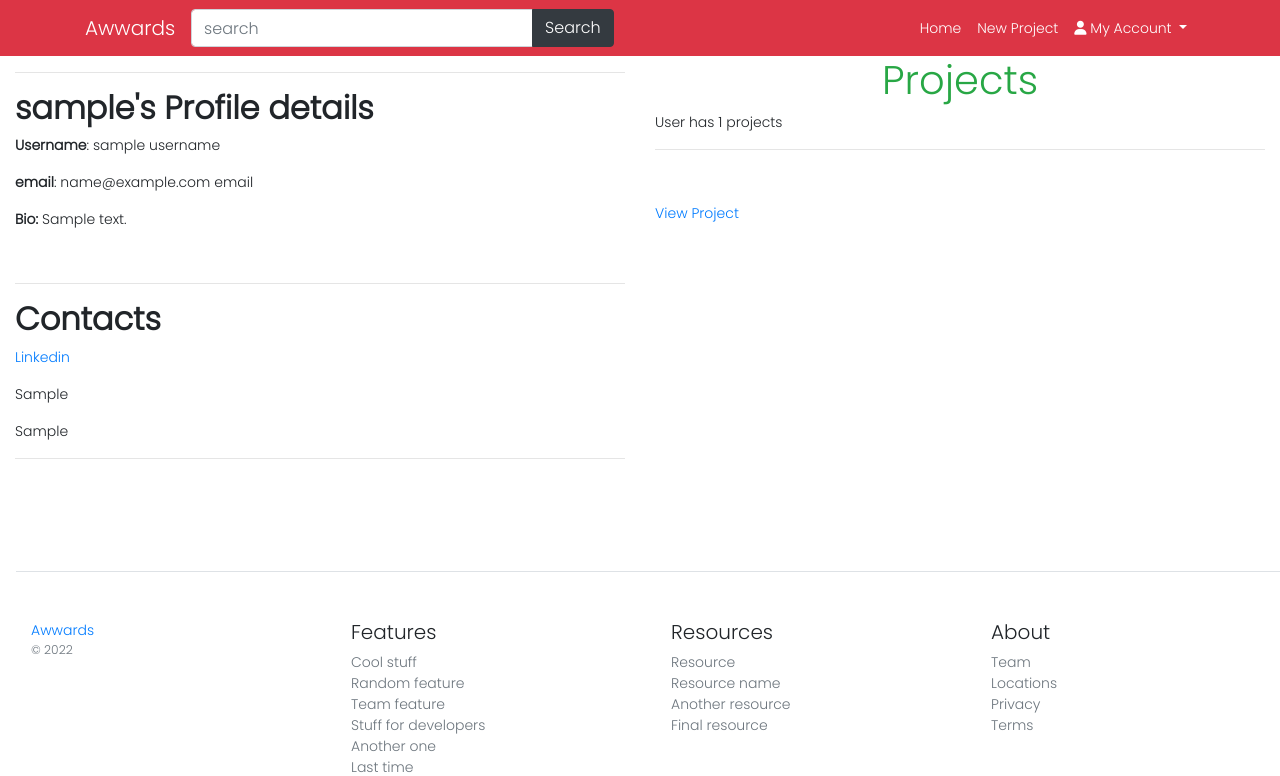
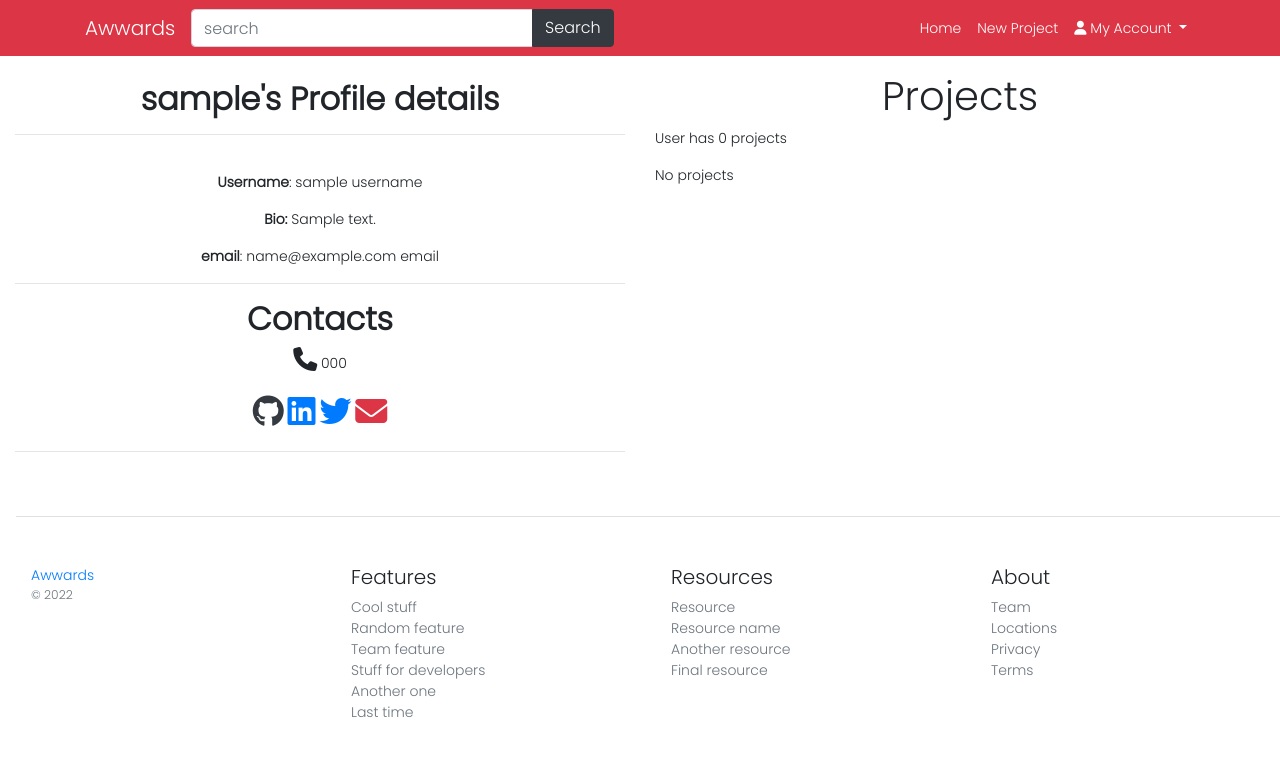
Before and after one commit to John-Njau/Awwards, a Django app: page /user/profile/1 in a window 1280 px wide. Shown: the top 776 px of the page. After the commit the page ends 717 px from the top, so only its background shows below. Run offline with Django 4.2, Linux system fonts and the light colour scheme; tables that the repository leaves empty hold one stand-in row (values such as "Sample post"); some libraries are stand-ins or nearby versions; some web fonts are replaced.

Commit message:
feature: Added contact information

```diff
--- a/awards/templates/profile/user_profile.html
+++ b/awards/templates/profile/user_profile.html
@@ -3,38 +3,29 @@
 <main>
     <section>
         <div class="container-fluid">
-            <div class="row">
-                <div class="col-sm-12 col-md-6 col-lg-6 mb-5">
-                    <!-- <h1 class="text-center text-success">Profile</h1>
-                    <h1>{{user.username}}</h1>
-                    <p>{{user.email}}</p>
-                    <p>{{user.last_name}}</p>
-                    <p>{{user.password}}</p>
-                    <p>{{user.bio}} <span></span></p>
-                    <p>{{user.project | length}}</p> -->
-
+            <div class="row ">
+                <div class="col-sm-12 col-md-6 col-lg-6 mb-6 text-center mt-4">
+                    <h2><strong>{{user.username}}'s Profile details</strong></h2>
 
                     <hr>
-                    <h2><strong>{{user.username}}'s Profile details</strong></h2>
+                    <img src="{{profile.profile_pic.url}}" class="img-fluid mb-2" alt=""
+                        style="max-width:140px;height:140px; border-radius:50%;">
                     <p><span><strong>Username</strong></span>: {{profile.user.username}} username</p>
+                    <p><span><strong>Bio:</strong></span> {{profile.bio}} </p>
                     <p><span><strong>email</strong></span>: {{profile.user.email}} email </p>
-                    <p><span><strong>Bio:</strong></span> {{profile.bio}} </p>
 
-                    <img src="{{profile.profile_pic.url}}" class="img-fluid" alt="">
 
                     <hr>
                     <div class="contacts">
                         <h2><strong>Contacts</strong></h2>
                         {% if contact %}
-                        <p><a href="{{contact.linkedin}}">Linkedin</a>
-                        </p>
-                        <a href=""></a>
-                        <a href=""></a>
-                        <a href=""></a>
-                        <a href=""></a>
-                        <p>{{contact.github}}</p>
-                        <p>{{contact.twitter}}</p>
-                        <p>{{contact.instagram}}</p>
+                        <p><i class="fa-solid h4 fa-phone"></i> {{contact.phone_no}}</p>
+                        <p> <a href="{{contact.github}}"> <i class="fa-brands h2 fa-github text-dark"></i></a>
+                            <a href="{{contact.linkedin}}"> <i class="fa-brands h2 fa-linkedin"></i></a>
+                            <a href="{{contact.twitter}}"> <i class="fa-brands h2 fa-twitter"></i></a>
+                            <a href="{{contact.email}}"> <i class="fa-solid h2 fa-envelope text-danger"></i></a> </p>
+
+
 
                         {% else %}
                         <p>No contact information</p>
@@ -44,14 +35,14 @@
                     <hr>
                 </div>
 
-                <div class="col-sm-12 col-md-6 col-lg-6">
-                    <h1 class="text-center text-success">Projects</h1>
+                <div class="col-sm-12 col-md-6 col-lg-6 mt-3">
+                    <h1 class="text-center">Projects</h1>
                     <div>
 
                         <!-- {{project}} -->
-                        <p> User has {{project| length}} projects</p>
-                        {% if project %}
-
+                        <p> User has {{projects| length}} projects</p>
+                        {% if projects %}
+                        {% for project in projects %}
                         <div>
                             <h2>{{project.title}}</h2>
                             <hr>
@@ -59,9 +50,14 @@
                             <!-- <p> {{project.user.username}}</p> -->
                             <p><img src="{{project.image.url}}" class="img-fluid" alt="">
                             </p>
-                            <p>
-                                <a href="{{project.url}}">View Project</a></p>
+
+                                <p>
+                                    <a class="float-left btn btn-dark btn-sm"
+                                        href="{% url 'project_details' project.id %}">Project Details</a>
+                                    <a class="float-right btn btn-dark btn-sm" href="{{project.url}}">View Project</a>
+                                </p>
                         </div>
+                        {% endfor %}
 
                         {% else %}
                         <p>No projects</p>
```
Also changed, not shown: awards/templates/profile/contact-info.html (+22 -9 lines), awards/templates/profile/profile.html (+20 -20 lines).
